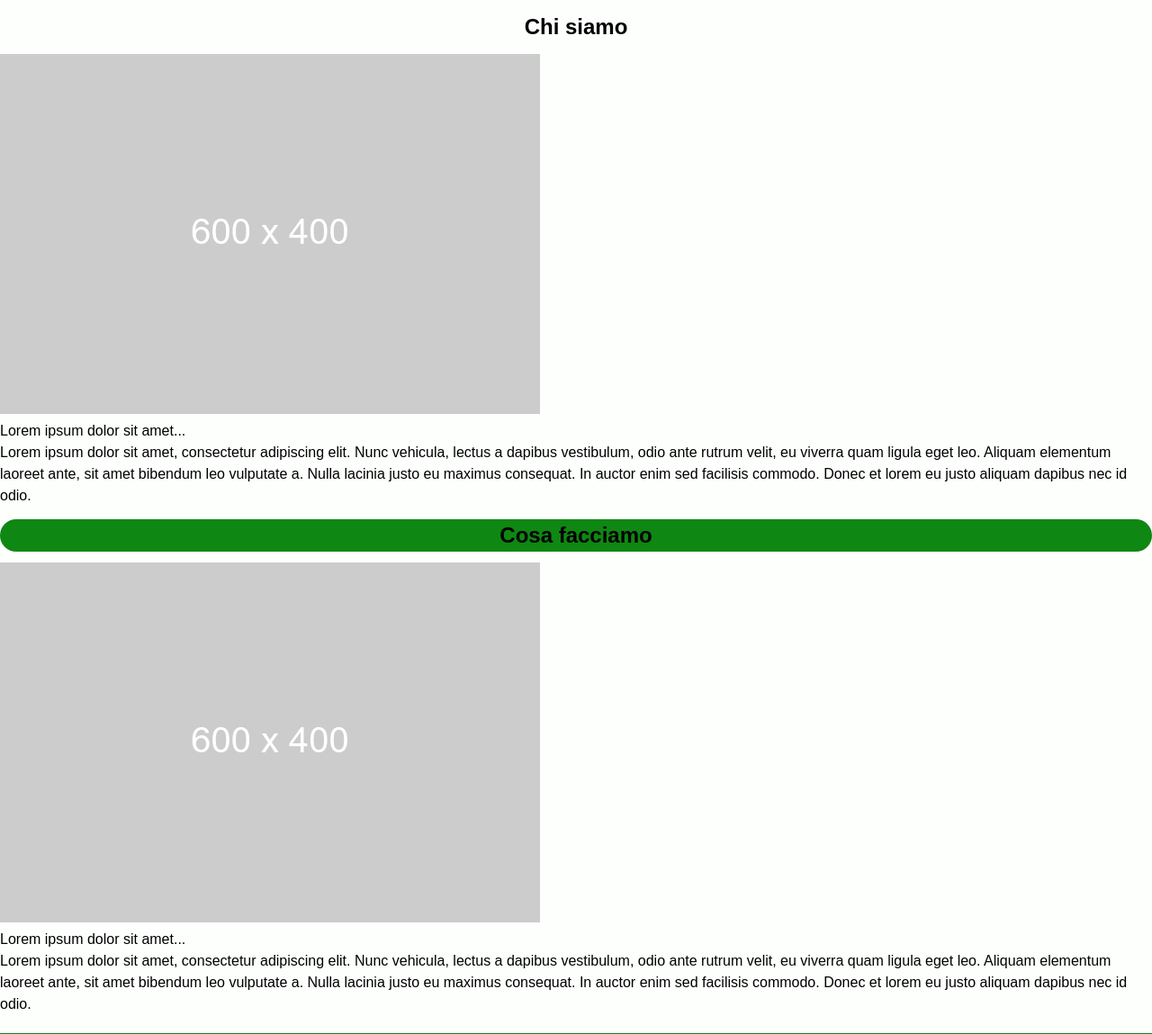
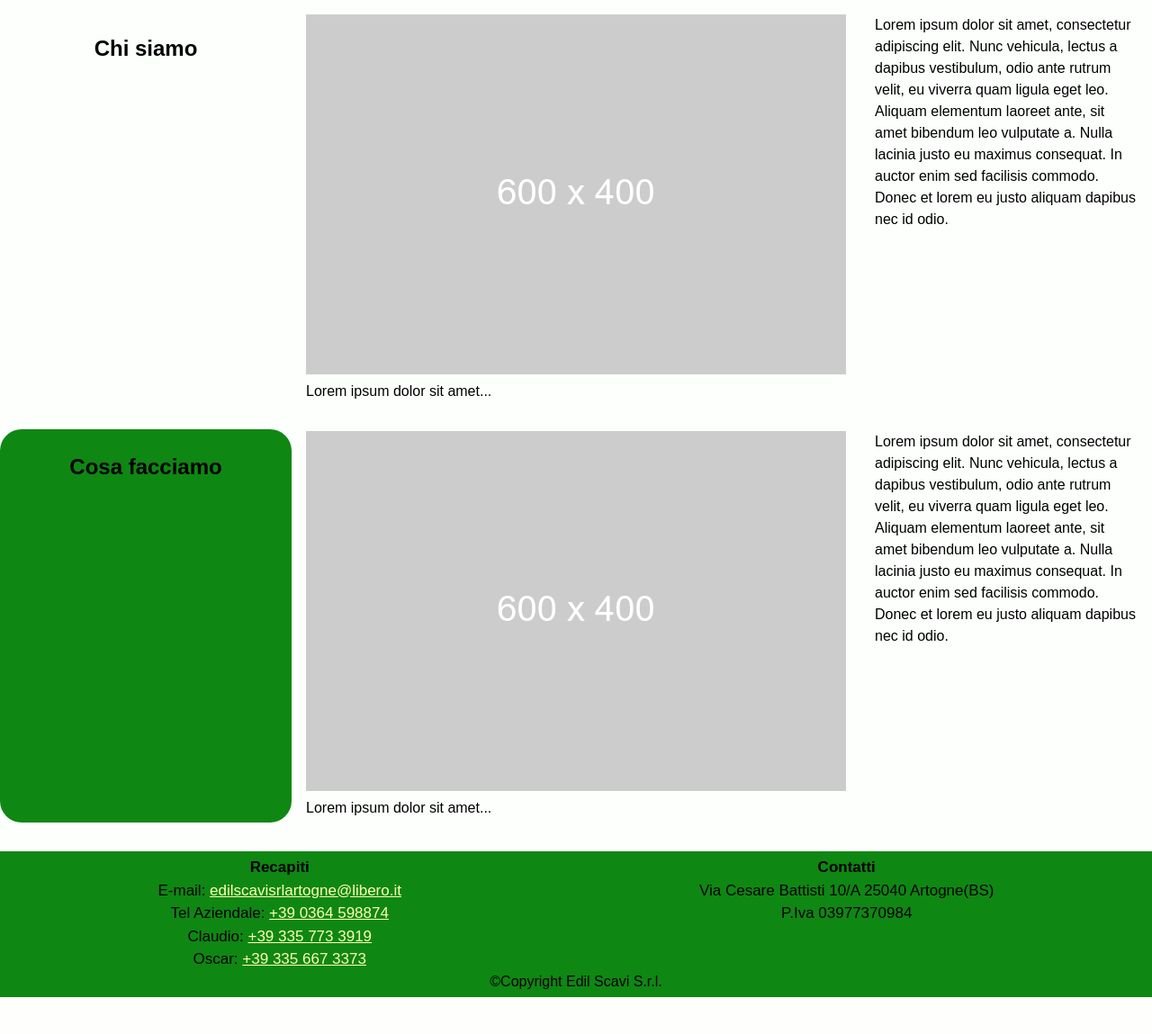
Before and after one commit to The-TecWebers/Progetto, a PHP site: page / in a window 1280 px wide. Shown: the part 74-1223 px from the top of the page at 90% size. After the commit the page ends 1182 px from the top, so only its background shows below. Run offline with PHP 8.4, Linux system fonts and the light colour scheme.

Commit message:
flex layout

```diff
--- a/CSS/desktop.css
+++ b/CSS/desktop.css
@@ -476,3 +476,23 @@ CONTAINERS
 .hidden{
     display: none;
 }
+
+
+/*
+=========
+HOME PAGE
+=========
+*/
+
+.info-section{
+    display: flex;
+    flex-wrap: wrap;
+    margin: 0;
+    padding: 0;
+
+}
+
+.info-section > * {
+    padding: 1em;
+    flex: 1 1 200px;;
+}
--- a/index.html
+++ b/index.html
@@ -1,6 +1,6 @@
 <main>
 
-    <section>
+    <section class="info-section">
         <h1>Chi siamo</h1>
         <figure>
             <img src="Images/placeholder/dummy_600x400_ffffff_cccccc.png" alt="Lorem ipsum dolor sit amet...">
@@ -14,7 +14,7 @@
         </p>
     </section>
 
-    <section>
+    <section class="info-section">
         <h2>Cosa facciamo</h2>
         <figure>
             <img src="Images/placeholder/dummy_600x400_ffffff_cccccc.png" alt="Lorem ipsum dolor sit amet...">
```
